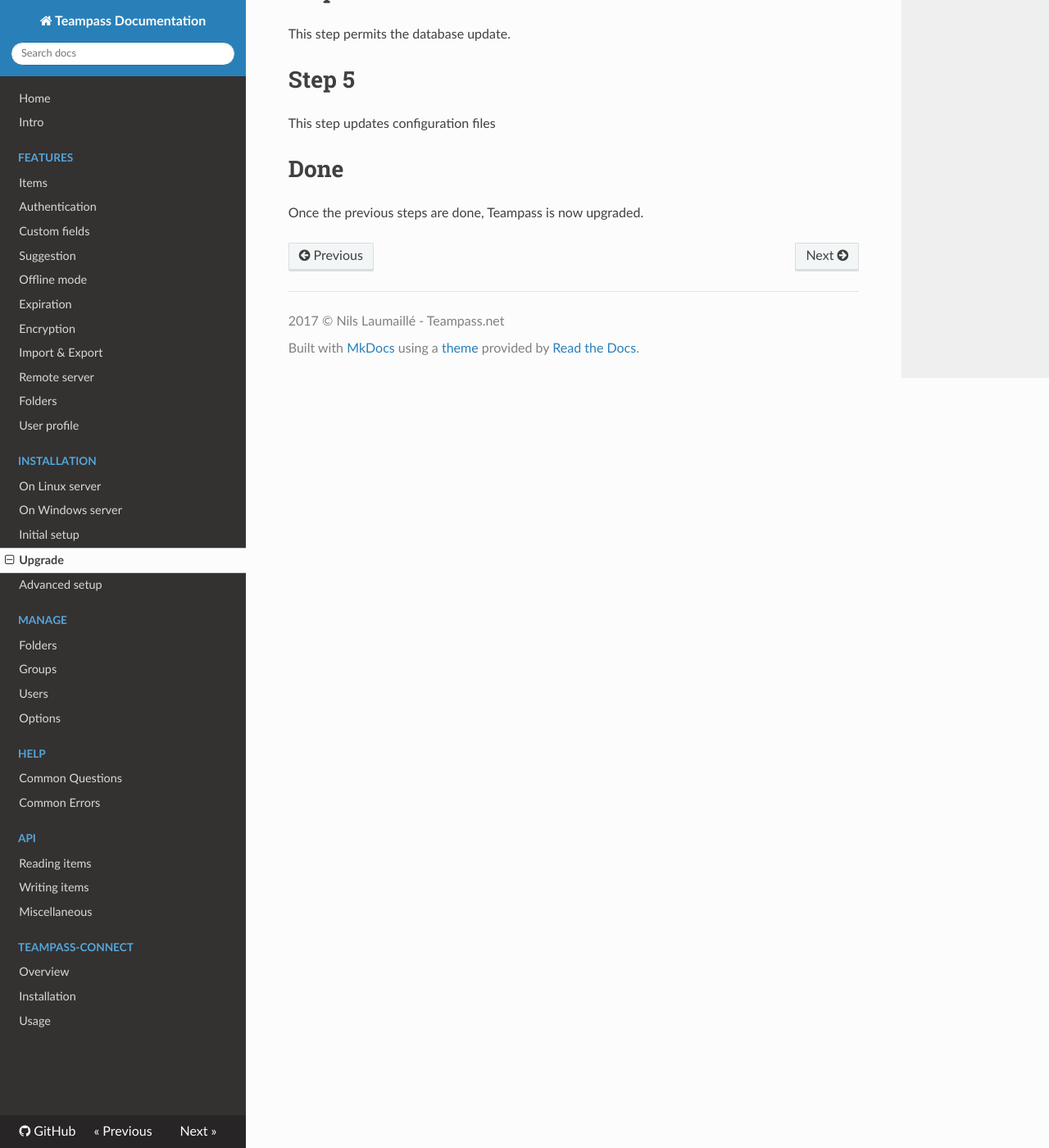
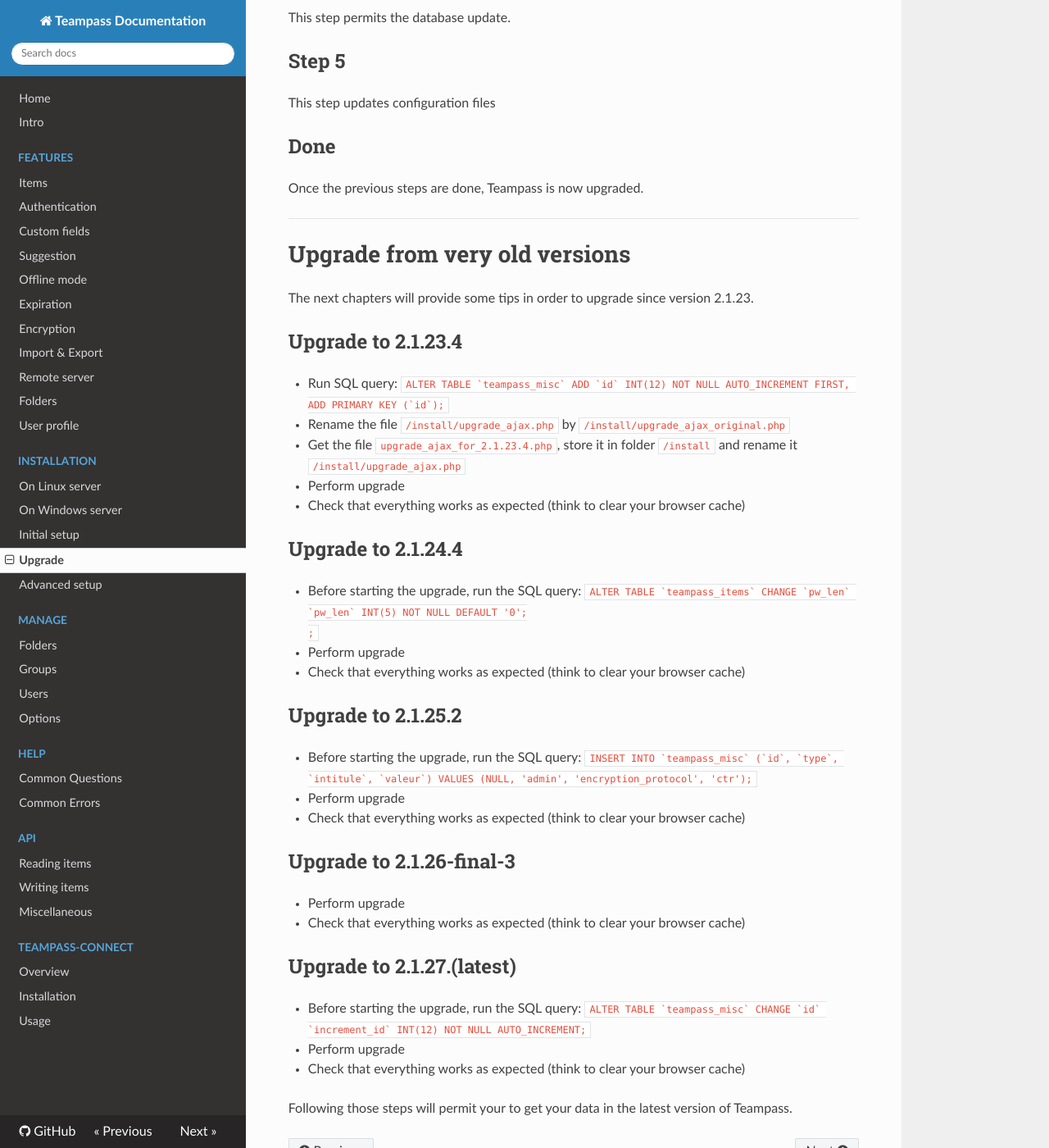
Before and after one commit to nilsteampassnet/teampass_doc, an MkDocs documentation site: the page built from docs/install/upgrade.md, in a window 1280 px wide and 1400 px high, scrolled down 1183 px. Shown: the whole window at 82% size. Built offline with MkDocs 1.6.1, drawn with Linux system fonts in a browser that asks for light colours; nearby versions of some CDN libraries; old or Windows-style settings are respelled for this version of MkDocs.

Commit message:
Update upgrade.md

````diff
--- a/docs/install/upgrade.md
+++ b/docs/install/upgrade.md
@@ -18,17 +18,17 @@ The next described protocol is a recommended one.
 * Enter url `http://your_domain/teampass/install/upgrade.php`
 * Now follow the upgrade pages
 
-# Step 1
+## Step 1
 
 It's an introduction page with some recommendations.
 
 Log in using an _Administrator account_.
 
-# Step 2
+## Step 2
 
 Some server checks are performed based upon the path. Please check that the path is correct before starting.
 
-# Step 3
+## Step 3
 
 This page loads the database credentials from the file `/includes/config/settings.php`.
 If you have performed changes, you will need to edit this file prior to continuing this step.
@@ -37,14 +37,56 @@ If a previous upgrade didn't stored the saltkey inside the database, a fieldset
 
 > You need to write the saltkey that is inside the sk.php file.
 
-# Step 4
+## Step 4
 
 This step permits the database update.
 
-# Step 5
+## Step 5
 
 This step updates configuration files
 
-# Done
+## Done
 
 Once the previous steps are done, Teampass is now upgraded.
+
+
+---
+
+# Upgrade from very old versions
+
+The next chapters will provide some tips in order to upgrade since version 2.1.23.
+
+## Upgrade to 2.1.23.4
+
+- Run SQL query: ```ALTER TABLE `teampass_misc` ADD `id` INT(12) NOT NULL AUTO_INCREMENT FIRST, ADD PRIMARY KEY (`id`);```
+- Rename the file `/install/upgrade_ajax.php` by `/install/upgrade_ajax_original.php`
+- Get the file `upgrade_ajax_for_2.1.23.4.php`, store it in folder `/install` and rename it `/install/upgrade_ajax.php`
+- Perform upgrade
+- Check that everything works as expected (think to clear your browser cache)
+
+## Upgrade to 2.1.24.4
+
+- Before starting the upgrade, run the SQL query: ```ALTER TABLE `teampass_items` CHANGE `pw_len` `pw_len` INT(5) NOT NULL DEFAULT '0';
+;```
+- Perform upgrade
+- Check that everything works as expected (think to clear your browser cache)
+
+## Upgrade to 2.1.25.2
+
+- Before starting the upgrade, run the SQL query: ```INSERT INTO `teampass_misc` (`id`, `type`, `intitule`, `valeur`) VALUES (NULL, 'admin', 'encryption_protocol', 'ctr');```
+- Perform upgrade
+- Check that everything works as expected (think to clear your browser cache)
+
+## Upgrade to 2.1.26-final-3
+
+- Perform upgrade
+- Check that everything works as expected (think to clear your browser cache)
+
+
+## Upgrade to 2.1.27.(latest)
+
+- Before starting the upgrade, run the SQL query: ```ALTER TABLE `teampass_misc` CHANGE `id` `increment_id` INT(12) NOT NULL AUTO_INCREMENT;```
+- Perform upgrade
+- Check that everything works as expected (think to clear your browser cache)
+
+Following those steps will permit your to get your data in the latest version of Teampass.
````
